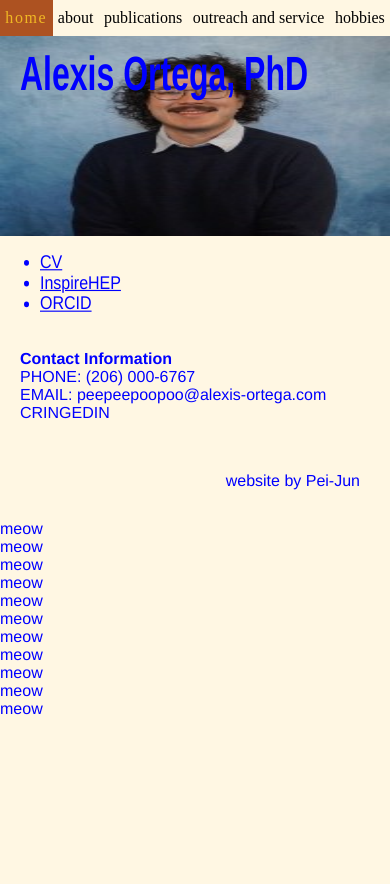
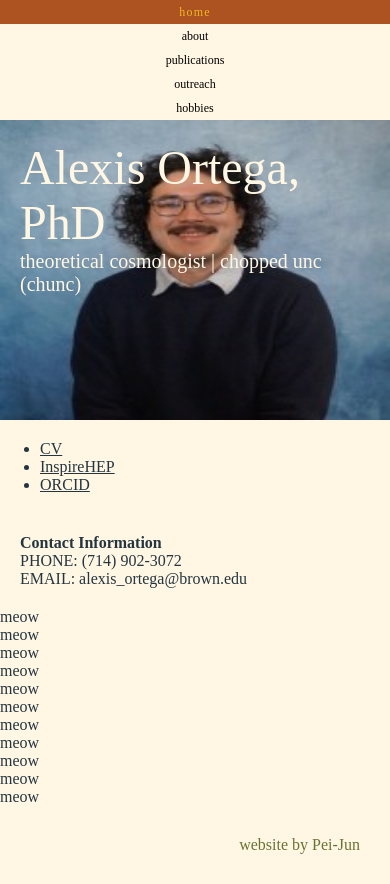
Before and after one commit to pei-okei/alexis_website, a plain HTML site: page index.html in a window 390 px wide. Before the commit the page ends 844 px from the top, so only its background shows below. Drawn offline with Linux system fonts and the light colour scheme.

Commit message:
mobile compatible nav bar

```diff
--- a/index.html
+++ b/index.html
@@ -19,30 +19,32 @@
         <div class="nav-children perma-red"><a class="nav-links" href="./">home</a></div>
         <div class="nav-children hover-green"><a class="nav-links" href="./about/">about</a></div>
         <div class="nav-children hover-blue"><a class="nav-links" href="./publications/">publications</a></div>
-        <div class="nav-children hover-yellow"><a class="nav-links" href="./outreach/">outreach and service</a></div>
+        <div class="nav-children hover-yellow"><a class="nav-links" href="./outreach/">outreach</a></div>
         <div class="nav-children hover-green"><a class="nav-links" href="./hobbies/">hobbies</a></div>
     </div>
-    <div class="landing-container" style="height:200px;width:100vw;">
+
+    <div class="landing-container" style="height:300px;width:100vw;">
         <div style="margin:20px">
             <h1>
                 Alexis Ortega, PhD
             </h1>
+            <h2>
+                theoretical cosmologist | chopped unc (chunc)
+            </h2>
         </div>
     </div>
+
     <div style="margin:20px;">
         <ul>
-            <li><a class="blue-links" href="ass/CV.pdf" target="_blank">CV</a></li>
-            <li><a class="blue-links" href="https://en.wikipedia.org/wiki/INSPIRE-HEP" target="_blank">InspireHEP</a></li>
-            <li><a class="blue-links" href="https://orcid.org/0009-0005-4051-1133" target="_blank">ORCID</a></li>
+            <li><a class="text-link" href="ass/CV.pdf" target="_blank">CV</a></li>
+            <li><a class="text-link" href="https://en.wikipedia.org/wiki/INSPIRE-HEP" target="_blank">InspireHEP</a></li>
+            <li><a class="text-link" href="https://orcid.org/0009-0005-4051-1133" target="_blank">ORCID</a></li>
         </ul>
         <p style="margin-top:40px;font-weight:700;">Contact Information</p>
-        <p>PHONE: (206) 000-6767</p>
-        <p>EMAIL: peepeepoopoo@alexis-ortega.com</p>
-        <p>CRINGEDIN</p>
+        <p>PHONE: (714) 902-3072 </p>
+        <p>EMAIL: alexis_ortega@brown.edu </p>
     </div>
-    <div style="width:100vw;padding:20px;">
-        <p style="position:relative; margin:10px; text-align:right; color:#0000ff; font-family:Helvetica;">website by Pei-Jun</p>
-    </div>
+
     <p>meow</p>
     <p>meow</p>
     <p>meow</p>
@@ -54,4 +56,8 @@
     <p>meow</p>
     <p>meow</p>
     <p>meow</p>
+
+    <div style="width:100vw;padding:20px;">
+        <p class="dj-tag">website by Pei-Jun</p>
+    </div>
 </body>
--- a/styles.css
+++ b/styles.css
@@ -21,21 +21,50 @@
 
 /* text styles */
 h1 {
-    color:#0000FF;
-    font-family: Helvetica;
-    transform:scale(1.0,1.5);
+    color:#fff7e3;
+    font-family: futura;
+    font-size:48px;
+    font-weight:200;
+    /* transform:scale(1.0,1.5); */
+}
+
+h2 {
+    color:#fff7e3;
+    font-family: futura;
+    font-size:20px;
+    font-weight:500;
 }
 
 p {
-    color:#0000FF;
-    font-family: Helvetica;
+    color:#243540;
+    font-family: futura;
     font-weight:400;
 }
 
 ul {
     padding-left: 20px;
-    transform:scale(1.0,1.15);
-    color:#0000FF;
+    /* transform:scale(1.0,1.15); */
+    /* color:#0000FF; */
+    color:#243540;
+}
+
+.text-link {
+    font-family:futura;
+    color:#243540;
+}
+.text-link:hover{
+    color:#697336;
+}
+.text-link:visited{
+    color:#243540;
+}
+
+.dj-tag{
+    position:relative;
+    margin:10px;
+    text-align:right;
+    color:#697336;
+    font-family:futura;
 }
 
 .blue-links {
@@ -45,15 +74,31 @@ ul {
 .blue-links:visited {
     color:#0000FF;
 }
+
 .nav-links {
     color:inherit;
     font-family: futura;
     text-decoration: none;
 }
 
+
+
 /* containers */
 :root{
     --nav-height: 36px;
+}
+.nav-container {
+    position:sticky;
+    top:-1px;
+    z-index: 100;
+    display:flex;
+    background-color: #fff7e3;
+    height:var(--nav-height);
+    gap:0px;
+    flex-direction:row;
+    justify-content: space-around;
+    align-items:center;
+    font-size:18px;
 }
 .nav-children {
     align-self:stretch;
@@ -104,19 +149,6 @@ ul {
     background-color:#ad5221;
     letter-spacing: 0.1em;
 }
-
-.nav-container {
-    position:sticky;
-    top:-1px;
-    z-index: 100;
-    display:flex;
-    background-color: #fff7e3;
-    height:var(--nav-height);
-    gap:0px;
-    flex-direction:row;
-    justify-content: space-around;
-    align-items:center;
-}
 .landing-container{
     display: flex;
     background-image: url("ass/nerd.png");
@@ -126,3 +158,17 @@ ul {
     flex-wrap:wrap;
     justify-content: space-between;
 }
+
+
+
+/* adjustments for small screens */
+@media only screen and (max-width: 600px){
+    :root{
+        --nav-height:24px;
+    }
+    .nav-container{
+        height:calc(var(--nav-height) * 5);
+        flex-direction:column;
+        font-size:12px;
+    }
+}
```
Also changed, not shown: about/index.html (+7 -5 lines), hobbies/index.html (+6 -5 lines), outreach/index.html (+4 -4 lines), publications/index.html (+4 -4 lines).
